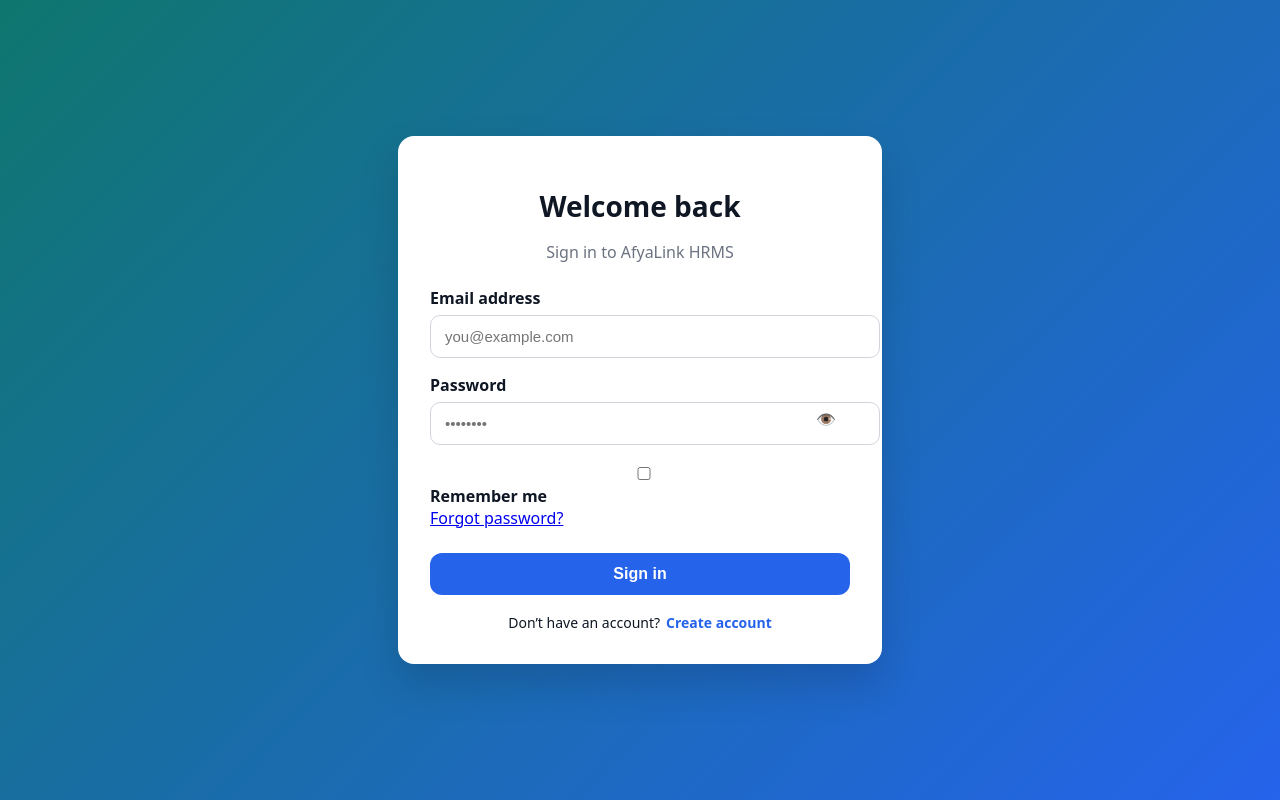
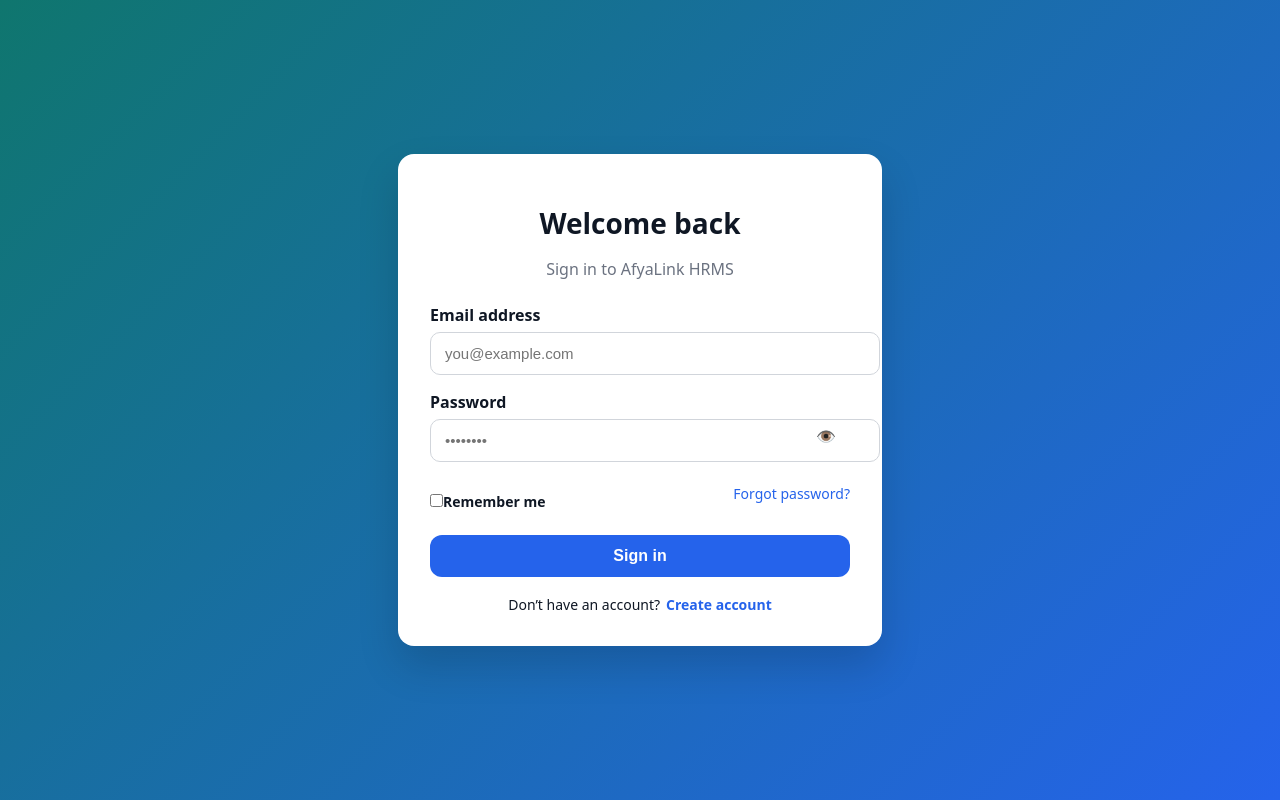
Before and after one commit to goldedgelabs/AfyaLink-HRMS, a React (Vite) app in the folder frontend/: page /login in a window 1280 px wide. Built offline with nearby package versions, Linux system fonts and the light colour scheme; no server answers.

Commit message:
Update styles.css

```diff
--- a/frontend/src/styles.css
+++ b/frontend/src/styles.css
@@ -1,82 +1,15 @@
-.auth-card select {
-  width: 100%;
-  padding: 12px;
-  margin-top: 6px;
-  border-radius: 10px;
-  border: 1px solid #d1d5db;
-}
-.kpi-grid {
-  display: grid;
-  grid-template-columns: repeat(auto-fit, minmax(160px, 1fr));
-  gap: 16px;
-  margin-top: 8px;
+/* =========================
+   GLOBAL
+========================= */
+body {
+  margin: 0;
+  font-family: system-ui, -apple-system, BlinkMacSystemFont, sans-serif;
+  background: #f5f6fa;
 }
 
-.kpi-card {
-  background: #f9fafb;
-  border-radius: 10px;
-  padding: 16px;
-  text-align: center;
-}
-
-.kpi-label {
-  font-size: 0.85rem;
-  color: #6b7280;
-}
-
-.kpi-value {
-  font-size: 1.4rem;
-  font-weight: 600;
-  margin-top: 4px;
-}
-
-.kpi-section {
-  margin-top: 24px;
-}
-
-.timeline {
-  list-style: none;
-  padding-left: 0;
-}
-
-.timeline-item {
-  display: flex;
-  gap: 12px;
-  margin-bottom: 16px;
-}
-
-.timeline-dot {
-  width: 10px;
-  height: 10px;
-  background: #6366f1;
-  border-radius: 50%;
-  margin-top: 6px;
-}
-
-.timeline-content {
-  background: #f9fafb;
-  padding: 10px 14px;
-  border-radius: 8px;
-  width: 100%;
-}
-
-.timeline-note {
-  margin-top: 6px;
-  font-style: italic;
-}
-
-.pw-strength {
-  margin-top: 6px;
-  font-size: 13px;
-}
-
-.pw-strength.weak { color: #dc2626; }
-.pw-strength.medium { color: #d97706; }
-.pw-strength.strong { color: #16a34a; }
-/* ---------------------------
-   Auth Pages
---------------------------- */
-
+/* =========================
+   AUTH PAGES
+========================= */
 .auth-bg {
   min-height: 100vh;
   background: linear-gradient(135deg, #0f766e, #2563eb);
@@ -112,7 +45,8 @@
   display: block;
 }
 
-.auth-card input {
+/* 🔒 DEFAULT INPUTS (TEXT, EMAIL, PASSWORD) */
+.auth-card input:not([type="checkbox"]) {
   width: 100%;
   padding: 12px 14px;
   margin-top: 6px;
@@ -126,6 +60,48 @@
   border-color: #2563eb;
 }
 
+/* =========================
+   REMEMBER ME ROW (FIXED)
+========================= */
+.auth-row {
+  display: flex;
+  justify-content: space-between;
+  align-items: center;
+  margin-top: 14px;
+}
+
+.remember {
+  display: flex;
+  align-items: center;
+  gap: 8px;
+  font-size: 14px;
+  font-weight: 500;
+  cursor: pointer;
+}
+
+/* ✅ CHECKBOX OVERRIDE */
+.remember input[type="checkbox"] {
+  width: auto;
+  margin: 0;
+  padding: 0;
+  border-radius: 4px;
+}
+
+/* Forgot password */
+.forgot-link {
+  font-size: 14px;
+  color: #2563eb;
+  text-decoration: none;
+  font-weight: 500;
+}
+
+.forgot-link:hover {
+  text-decoration: underline;
+}
+
+/* =========================
+   AUTH BUTTON
+========================= */
 .auth-card button {
   width: 100%;
   margin-top: 24px;
@@ -143,6 +119,9 @@
   background: #1d4ed8;
 }
 
+/* =========================
+   AUTH FOOTER
+========================= */
 .auth-footer {
   margin-top: 18px;
   text-align: center;
@@ -156,9 +135,10 @@
   text-decoration: none;
 }
 
-
-
-.error {
+/* =========================
+   AUTH MESSAGES
+========================= */
+.auth-error {
   background: #fee2e2;
   color: #991b1b;
   padding: 10px;
@@ -167,10 +147,117 @@
   font-size: 14px;
 }
 
-body { margin:0; font-family: system-ui; background:#f5f6fa; }
-.sidebar { width:220px; background:#111827; color:white; min-height:100vh; }
-.sidebar a { display:block; padding:10px; color:white; text-decoration:none; }
-.main { padding:20px; }
+.auth-info {
+  background: #e0f2fe;
+  color: #075985;
+  padding: 10px;
+  border-radius: 8px;
+  margin-bottom: 16px;
+  font-size: 14px;
+}
+
+/* =========================
+   KPI DASHBOARD
+========================= */
+.kpi-grid {
+  display: grid;
+  grid-template-columns: repeat(auto-fit, minmax(160px, 1fr));
+  gap: 16px;
+  margin-top: 8px;
+}
+
+.kpi-card {
+  background: #f9fafb;
+  border-radius: 10px;
+  padding: 16px;
+  text-align: center;
+}
+
+.kpi-label {
+  font-size: 0.85rem;
+  color: #6b7280;
+}
+
+.kpi-value {
+  font-size: 1.4rem;
+  font-weight: 600;
+  margin-top: 4px;
+}
+
+.kpi-section {
+  margin-top: 24px;
+}
+
+/* =========================
+   WORKFLOW TIMELINE
+========================= */
+.timeline {
+  list-style: none;
+  padding-left: 0;
+}
+
+.timeline-item {
+  display: flex;
+  gap: 12px;
+  margin-bottom: 16px;
+}
+
+.timeline-dot {
+  width: 10px;
+  height: 10px;
+  background: #6366f1;
+  border-radius: 50%;
+  margin-top: 6px;
+}
+
+.timeline-content {
+  background: #f9fafb;
+  padding: 10px 14px;
+  border-radius: 8px;
+  width: 100%;
+}
+
+.timeline-note {
+  margin-top: 6px;
+  font-style: italic;
+}
+
+/* =========================
+   PASSWORD STRENGTH
+========================= */
+.pw-strength {
+  margin-top: 6px;
+  font-size: 13px;
+}
+
+.pw-strength.weak { color: #dc2626; }
+.pw-strength.medium { color: #d97706; }
+.pw-strength.strong { color: #16a34a; }
+
+/* =========================
+   SIDEBAR & LAYOUT
+========================= */
+.sidebar {
+  width: 220px;
+  background: #111827;
+  color: white;
+  min-height: 100vh;
+}
+
+.sidebar a {
+  display: block;
+  padding: 10px;
+  color: white;
+  text-decoration: none;
+}
+
+.main {
+  padding: 20px;
+}
+
+/* =========================
+   GUEST / MARKETING PAGES
+========================= */
 .guest-wrap {
   max-width: 960px;
   margin: 40px auto;
```
